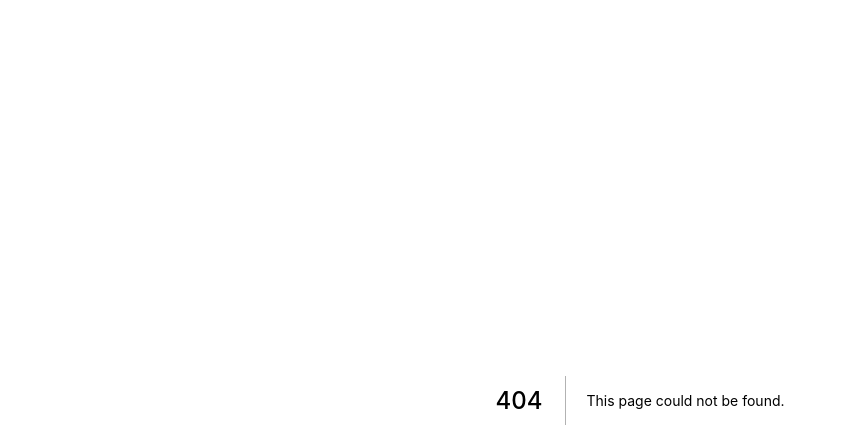
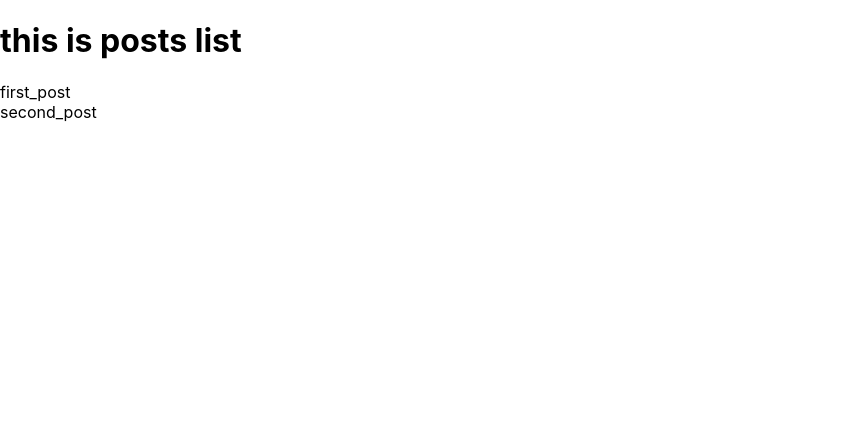
Before and after one commit to C-Schafe/nextjs-blog, a Next.js app: page /posts/index-ssg in a window 1280 px wide. Before the commit this address had no page. Shown: the top 448 px of the page, without its empty margins (0-847 px from the left). Built offline with nearby package versions, Linux system fonts and the light colour scheme.

Commit message:
try global config; SSG; SSR

```diff
--- a/package.json
+++ b/package.json
@@ -8,12 +8,14 @@
     "lint": "next lint"
   },
   "dependencies": {
+    "@types/ua-parser-js": "^0.7.36",
     "axios": "^0.25.0",
     "gray-matter": "^4.0.3",
     "next": "12.0.10",
     "react": "17.0.2",
     "react-dom": "17.0.2",
-    "typescript": "^4.5.5"
+    "typescript": "^4.5.5",
+    "ua-parser-js": "^1.0.2"
   },
   "devDependencies": {
     "@types/node": "^17.0.16",
--- a/pages/_app.js
+++ b/pages/_app.js
@@ -1,7 +1,16 @@
+// import React from 'react';
+import Head from 'next/head';
 import '../styles/globals.css'
 
 function MyApp({ Component, pageProps }) {
-  return <Component {...pageProps} />
+  return (
+    <>
+      <Head>
+        <title>This the title for all pages.</title>
+      </Head>
+      <Component {...pageProps} />
+    </>
+  )
 }
 
 export default MyApp
--- a/pages/api/posts.ts
+++ b/pages/api/posts.ts
@@ -1,7 +1,7 @@
 import path from 'path';
 import fs from 'fs';
 import { NextApiHandler } from 'next';
-import matter = require('gray-matter');
+import matter from 'gray-matter';
 import { getPostsNameList } from '../../lib/get-posts-list';
 
 const getPostsList:NextApiHandler = (request, response) => {
--- /dev/null
+++ b/pages/posts/index-ssg.tsx
@@ -0,0 +1,48 @@
+import React, { useEffect, useState }  from "react";
+import axios from 'axios';
+import Link from 'next/link';
+import { getPostsNameList } from '../../lib/get-posts-list';
+
+import { usePosts } from '../../hooks/testUsePosts';
+import { GetStaticProps, NextPage } from "next";
+
+type Post = {
+  title: string;
+  date: string;
+  content: string;
+}
+
+type Props = {
+  postsNameList: string[];
+}
+
+const PostsList:NextPage<Props> = (props) => {
+  // const { isLoading, postsList} = usePosts();
+  const postsNameList = props.postsNameList;
+  return (
+    <div>
+      <h1>this is posts list</h1>
+      {postsNameList && postsNameList.map((postName) => {
+        return (
+          <Link key={postName} href="">
+            <a><div>{postName.replace(/.md$/, '')}</div></a>
+          </Link>
+        );
+      })}
+    </div>
+  )
+}
+
+export default PostsList;
+
+export const getStaticProps:GetStaticProps = (staticContext) => {
+  const postsNameList = getPostsNameList();
+  // console.log('xxx');
+  // console.log(staticContext);
+  console.log(postsNameList);
+  return {
+    props: {
+      postsNameList,
+    }
+  }
+}
```
Also changed, not shown: pages/index.tsx (+6 -8 lines), pages/posts/index.tsx (+19 -16 lines), 1 other file (tests, documents, lock files or other folders).
